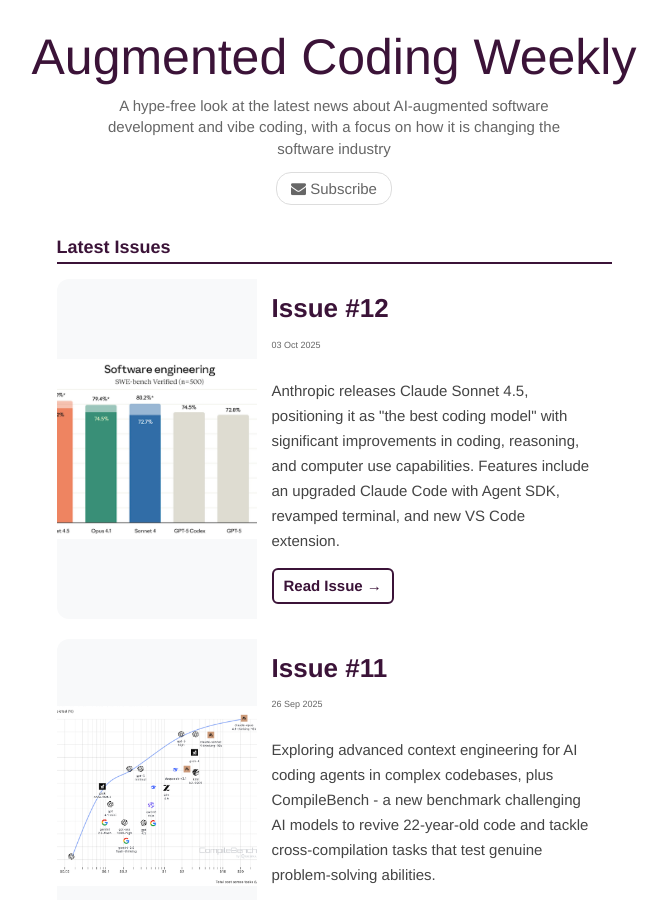
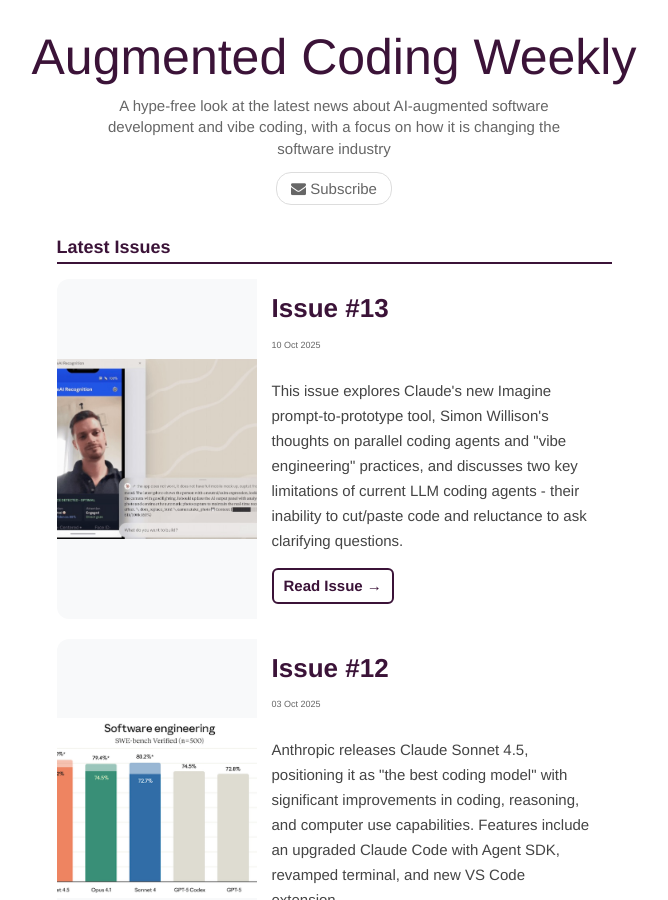
Before and after one commit to ColinEberhardt/augmented-coding-weekly, a Jekyll site: the page built from index.html, in a window 1280 px wide and 900 px high. Shown: the whole window, without its empty margins (306-974 px from the left). Built offline with Jekyll 4.4.1, drawn with Linux system fonts in a browser that asks for light colours.

Commit message:
issue 13 published

```diff
--- a/_posts/2025-10-10-issue-13.md
+++ b/_posts/2025-10-10-issue-13.md
@@ -2,7 +2,9 @@
 layout: post
 title: ! 'Issue #13'
 author: ceberhardt
-published: false
+published: true
+thumbnail: /img/13.jpg
+summary: This issue explores Claude's new Imagine prompt-to-prototype tool, Simon Willison's thoughts on parallel coding agents and "vibe engineering" practices, and discusses two key limitations of current LLM coding agents - their inability to cut/paste code and reluctance to ask clarifying questions.
 ---
 
 ## [Building Apps in Real Time: My Experience with Claude Imagine](https://medium.com/@meshuggah22/building-apps-in-real-time-my-experience-with-claude-imagine-f4296cb2c812)
@@ -12,6 +14,8 @@
 In [last week's newsletter](https://augmentedcoding.dev/issue-12/) I covered the Sonnet 4.5 release, Anthropics flagship model that hopes to regain its crown from GPT-5. There was something interesting lurking at the bottom of their release blog post, a bonus research preview, of "Imagine with Claude".
 
 This limited time demo, for Pro and Max subscribers, is a prompt-to-prototype tool. We already have these of course, with [Bolt](https://bolt.new/) and [Lovable](https://lovable.dev/) being notable leaders. However, where other prototyping tools still have an embedded editor, Imagine entirely does away with the IDE. They are relying on the speed and power of their model to be able to create working software right before your eyes.
+
+![claude imagine]({{"img/13.jog"| absolute_url}})
 
 As Pawel notes in this post:
 
@@ -36,3 +40,18 @@
 In this post Simon suggests the term "vibe engineering", but admits that he doesn't really like it, and nor do I! However, he uses this post to enumerate all the practices that he feels are important to a "vibe engineer", noting that these are all existing practices, but when AI-engineering, we rely on them even more.
 
 This post triggered some of the [most thoughtful discussions I've seen on Hacker News](https://news.ycombinator.com/item?id=45503867) on the topic.
+
+## [Two things LLM coding agents are still bad at](https://kix.dev/two-things-llm-coding-agents-are-still-bad-at/)
+
+<small>KIX.DEV</small>
+
+I'm going to give you the TL;DR; for this post, the two things are:
+
+1. It lacks the ability to cut and paste
+2. LLMs are terrible at asking questions
+
+The first point relates to the way LLMs undertake edits, basically they emit code from "memory", rather than physically move code around. I'm not that concerned about this issue, and as the author notes, more recent coding agents are starting to build this capability.
+
+The second point is more interesting, when you instruct an LLM to undertake a task, it will do so without asking any further clarifying questions. It will do its best to fill in the blanks, which can result in some very poor outcomes. The standard technique for mitigating this issue is to spend lots of time prompt engineering, or creating [AGENTS.md](https://agents.md/) files, but it is impossible to know how much detail is needed.
+
+I do think this is a pretty fundamental issues, and relates to one I noted a few months ago that L[LMs don't know what they don't know](https://blog.scottlogic.com/2025/03/06/llms-dont-know-what-they-dont-know-and-thats-a-problem.html).
```
Also changed, not shown: img/13.jpg (added).
